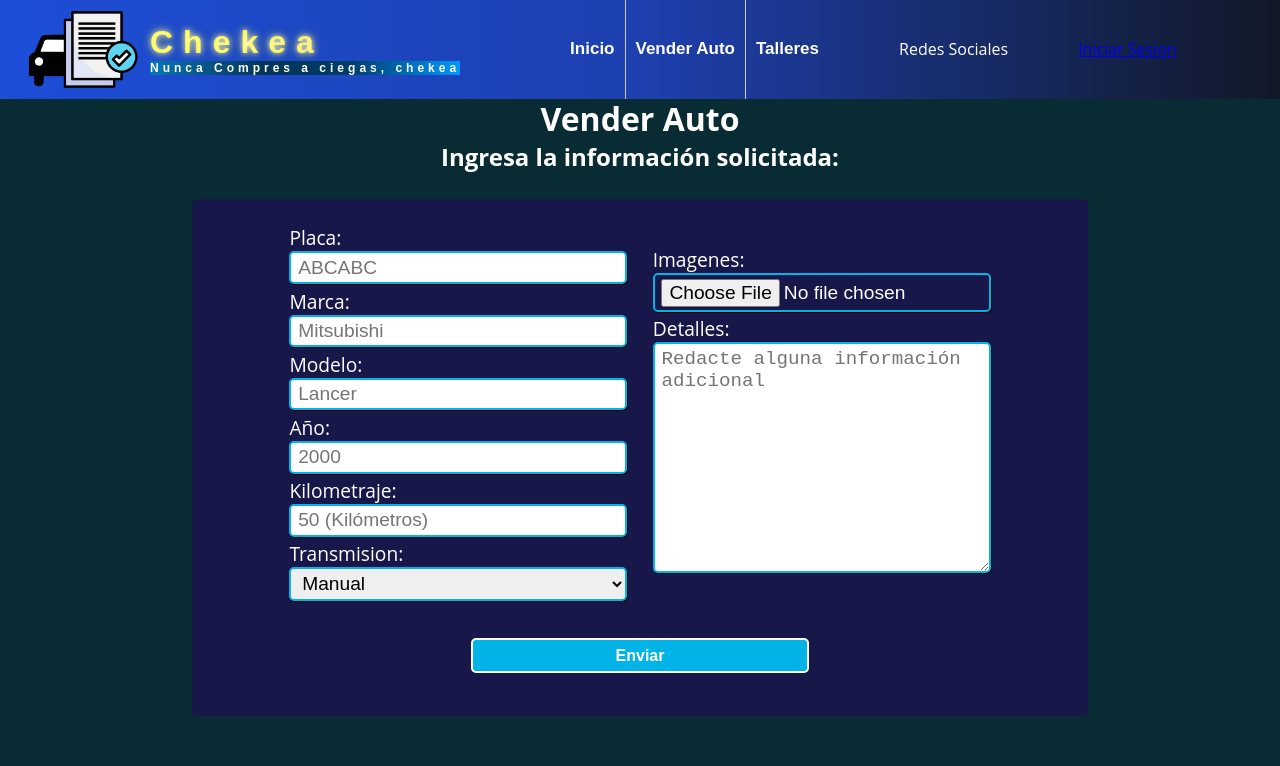
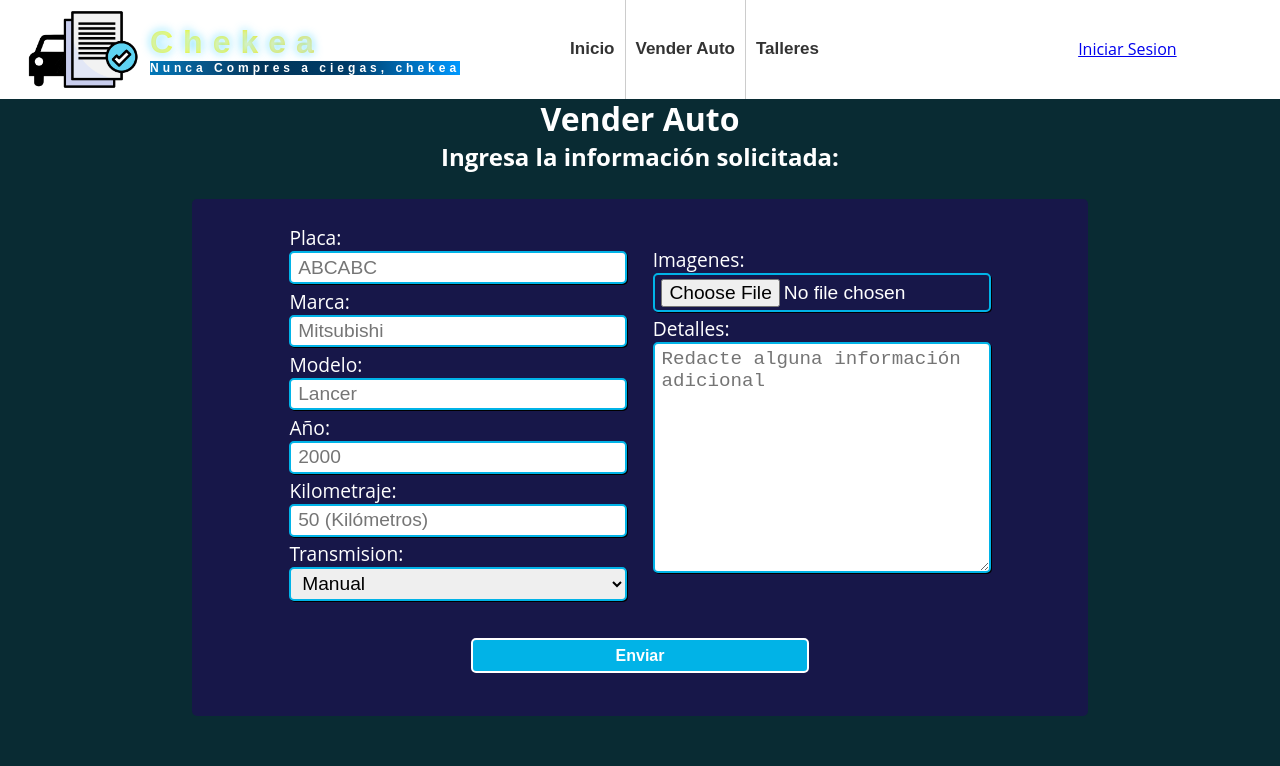
Before and after one commit to Ayury/Chekea, a React (Vite) app in the folder client/: page /vender in a window 1280 px wide. Shown: the top 766 px of the page. Built offline with nearby package versions, Linux system fonts and the light colour scheme.

Commit message:
cambio de header

```diff
--- a/client/src/App.css
+++ b/client/src/App.css
@@ -15,8 +15,9 @@ body{
   grid-template-columns: auto  1fr 1fr 1fr 1fr; /* Columnas: espacio disponible y contenido automático */
   align-items: center; /* Centrar elementos verticalmente */
   padding: 0px;
- background-image: linear-gradient(to right, rgb(29, 78, 216), rgb(30, 64, 175), rgb(17, 24, 39));
- /* background-image: linear-gradient(to top, #1e3c72 0%, #1e3c72 1%, #2a5298 100%);
+  background-color: white;
+ /*  background-image: linear-gradient(to right, rgb(29, 78, 216), rgb(30, 64, 175), rgb(17, 24, 39));
+ background-image: linear-gradient(to top, #1e3c72 0%, #1e3c72 1%, #2a5298 100%);
  background-image: radial-gradient( circle farthest-corner at 10% 20%,  rgba(37,145,251,0.98) 0.1%, rgba(0,7,128,1) 99.8% );*/
 
   color: #fff;
@@ -65,8 +66,8 @@ body{
   background-image: radial-gradient( circle farthest-corner at 10% 20%,  rgb(255, 255, 0) 0%, rgb(234, 194, 107) 100.2% );
   -webkit-background-clip: text;
   background-clip: text;
-  text-shadow: 0 0 5px rgba(255, 255, 255, 0.7), 0 0 10px rgba(255, 251, 8, 0.7), 0 0 15px rgba(243, 230, 230, 0.1);
-  /*text-shadow: 0 0 5px rgba(255, 255, 255, 0.7), 0 0 10px rgba(0, 198, 255, 0.7), 0 0 15px rgba(255, 255, 255, 0.1);*/
+  /*text-shadow: 0 0 5px rgba(255, 255, 255, 0.7), 0 0 10px rgba(255, 251, 8, 0.7), 0 0 15px rgba(243, 230, 230, 0.1);*/
+  text-shadow: 0 0 5px rgba(255, 255, 255, 0.7), 0 0 10px rgba(0, 198, 255, 0.7), 0 0 15px rgba(255, 255, 255, 0.1);
 }
 
 
@@ -76,7 +77,7 @@ body{
   font-weight: bold;
   font-size:18px;
   letter-spacing: 5px;
-  color: white;
+  color: #fff;
   background-image: linear-gradient(to left, #0099ff, #0080d7, #0069b0, #00528b, #003c68, #013a63, #02375e, #033559, #054570, #075588, #0666a0, #0278b9);
 }
 @media(max-width:1366px){
@@ -108,7 +109,7 @@ body{
 
 }
 .navPrincipal a {
-  color: #fff;
+  color: #333;
   text-decoration: none;
   border-right: 1px solid #ccc;
   height: 100%;
```
